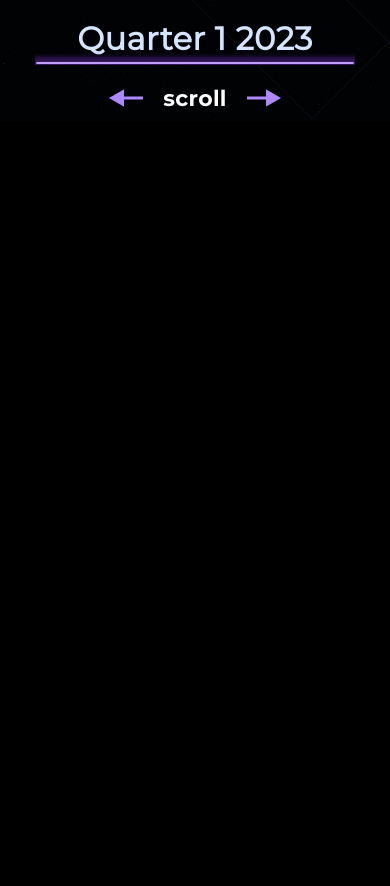
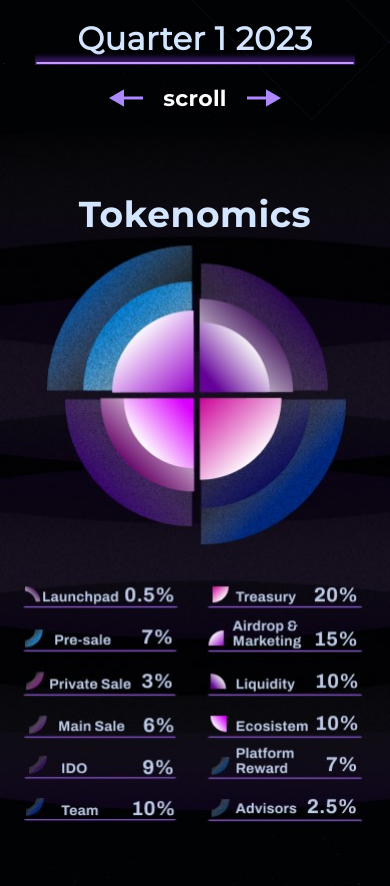
Before and after one commit to techbandorg/Planetex-Landing, a Next.js app: page / in a window 390 px wide. Shown: the part 4820-5706 px from the top of the page. Before the commit the page ends 4942 px from the top, so only its background shows below. Built offline with nearby package versions, Linux system fonts and the light colour scheme.

Commit message:
EDIT | аdding full Responsiveness to the Tocenomics Section

```diff
--- a/components/RoadmapSection/RoadmapSection.module.css
+++ b/components/RoadmapSection/RoadmapSection.module.css
@@ -134,10 +134,10 @@
     width: 50%;
     padding: 0px;
   }
-  .roadmap_text {
+  /* .roadmap_text {
     font-size: 16px;
     line-height: 20px;
-  }
+  } */
   .roadmap_scale_container {
     width: 100%;
     margin: 148px 0px 100px 0px;
@@ -156,6 +156,10 @@
   .roadmap_image {
     top: -100px;
     left: -60px;
+  }
+  .roadmap_text {
+    font-size: 16px;
+    line-height: 20px;
   }
 }
 
--- a/components/TokenomicsSection/TokenomicsSection.module.css
+++ b/components/TokenomicsSection/TokenomicsSection.module.css
@@ -12,17 +12,23 @@
 }
 
 .tokenomics_section {
-  margin: 170px 0 0 0;
+  margin: 70px 0 0 0;
+  padding: 100px 0 0 0;
+  width: 100%;
+  background-image: url('/images/tokenomicsBG.svg');
+  background-repeat: no-repeat;
+  background-size: 100%;
 }
 
 .tokenomics_container {
-  height: 995px;
+  height: 700px;
   width: 100%;
 }
 
 @media screen and (max-width: 1507px) {
   .tokenomics_section {
-    margin: 50px 0 0 0;
+    /* margin: 50px 0 0 0; */
+    margin: 0;
   }
   .section_title {
     font-size: 48px;
@@ -30,6 +36,32 @@
   }
   .tokenomics_container {
     height: 675px;
+  }
+}
+
+@media screen and (max-width: 1320px) {
+  .tokenomics_section {
+    margin: 0;
+    padding: 30px 0 0 0;
+  }
+  .tokenomics_container {
+    height: 650px;
+  }
+}
+
+@media screen and (max-width: 1150px) {
+  .tokenomics_container {
+    height: 570px;
+  }
+}
+
+@media screen and (max-width: 1000px) {
+  .tokenomics_section {
+    margin: 140px 0 0 0;
+    padding: 30px 0 0 0;
+  }
+  .tokenomics_container {
+    height: 470px;
   }
 }
 
@@ -48,7 +80,7 @@
   }
   .tokenomics_section {
     margin: 0;
-    width: 100%;
+    width: 390px;
     background-image: url('/images/landing/tokenomics.jpg');
     background-repeat: no-repeat;
     background-size: 100%;
@@ -57,7 +89,7 @@
     margin: 40px 0 0 0;
   }
   .tokenomics_container {
-    height: 685px;
+    height: 650px;
     width: 100%;
   }
 }
--- a/pages/index.tsx
+++ b/pages/index.tsx
@@ -31,8 +31,8 @@ const Home: NextPage = () => {
           <ProductSection />
           <GameSection />
           <RoadmapSection />
-          {/* <TokenomicsSection />
-          <TeamSection />
+          <TokenomicsSection />
+          {/* <TeamSection />
           <SaleSection />
           <PartnersSection /> */}
         </main>
```
Also changed, not shown: public/images/tokenomicsBG.svg (added).
